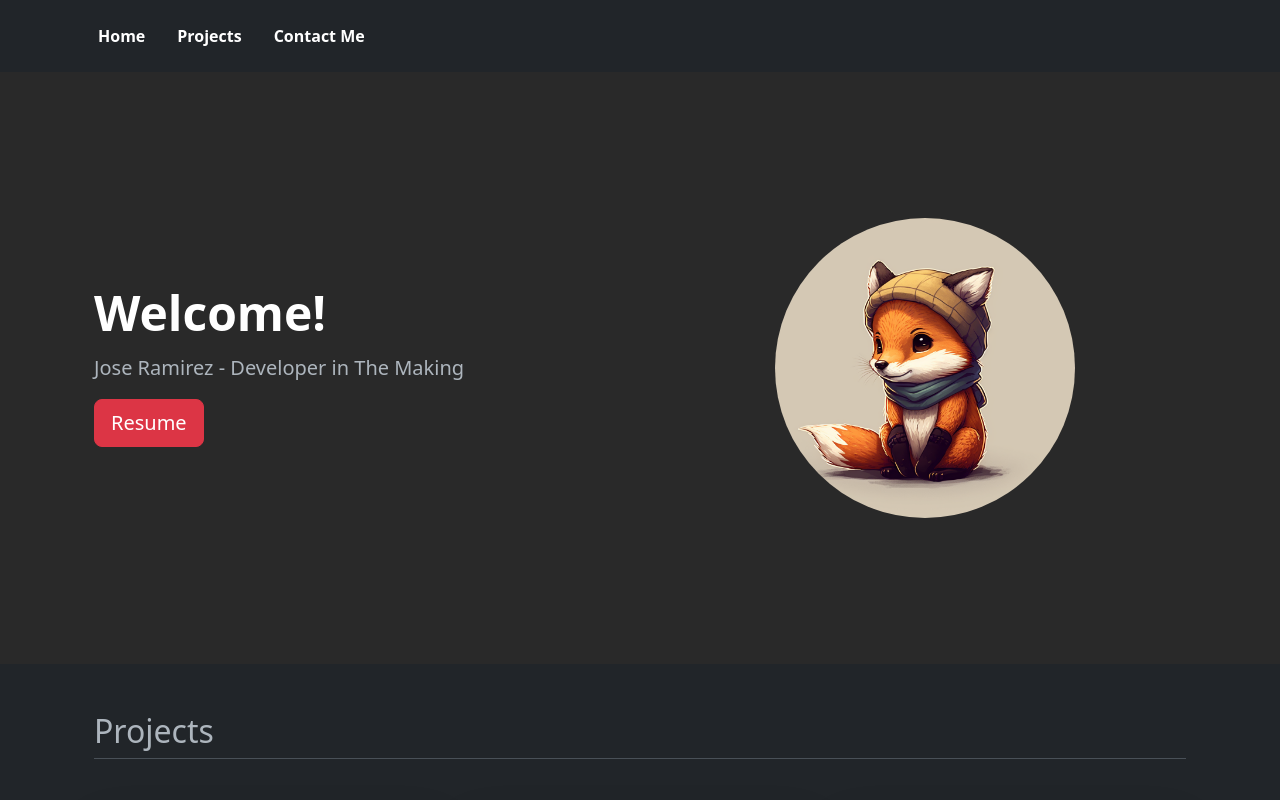
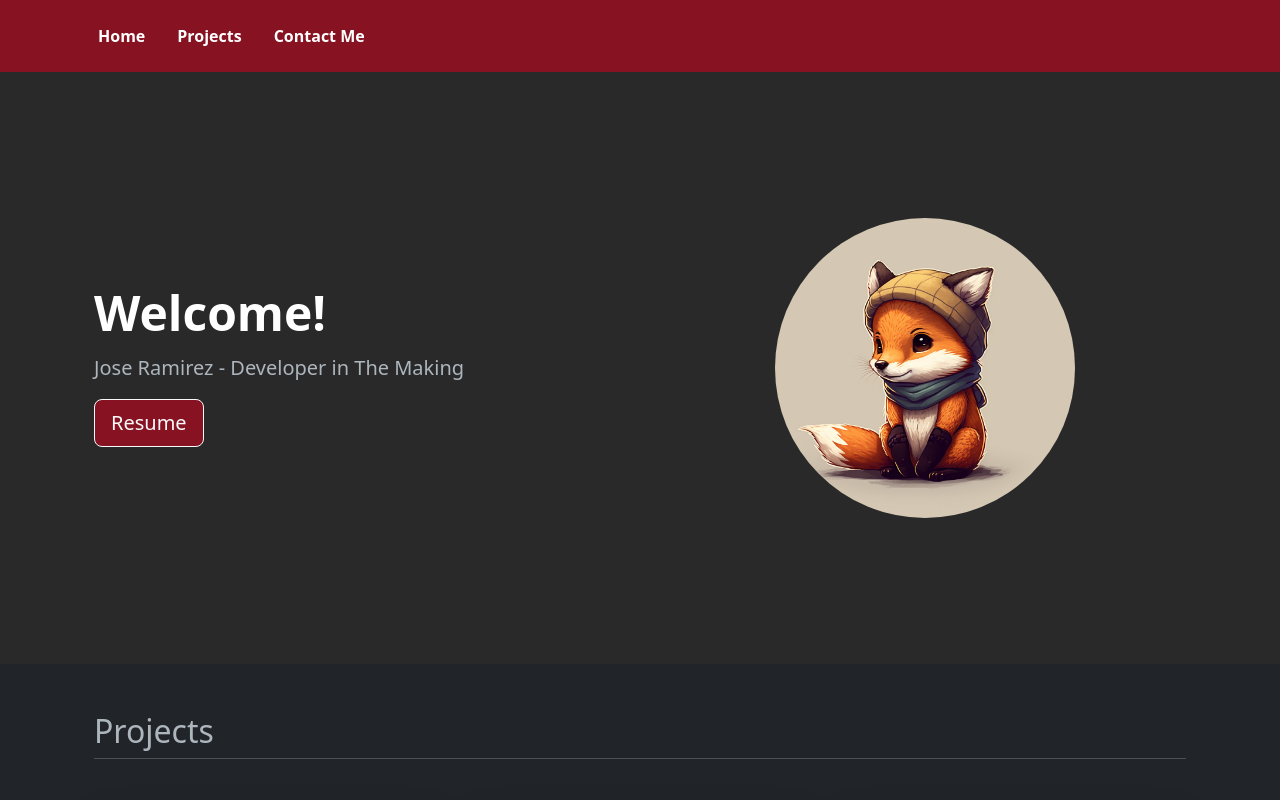
Before and after one commit to nowaymyname27/Personal-Website, a plain HTML site: page index.html in a window 1280 px wide. Shown: the top 800 px of the page. Drawn offline with nearby package versions, Linux system fonts and the light colour scheme.

Commit message:
Cleaned up the NavBar more

```diff
--- a/css/style.css
+++ b/css/style.css
@@ -9,8 +9,21 @@
     padding: 50px;
 }
 
+#header {
+    background-color: #871222;
+}
+
+.btn {
+    background-color: #871222;
+}
+
 .nav-link {
     color: white;
+}
+
+.nav-link:hover {
+    color: black;
+    background-color: white;
 }
 
 #footer {
--- a/index.html
+++ b/index.html
@@ -11,6 +11,7 @@
   </head>
   <body>
     <!-- Header -->
+    <section id="header">
       <div class="container">
         <header class="d-flex justify-content-left py-3">
           <ul class="nav nav-pills fw-bold">
@@ -20,6 +21,8 @@
           </ul>
         </header>
       </div>
+    </section>
+
     <!-- Title-->
     <section id="title" class="intro">
         <div class="container px-4 py-5">
@@ -31,7 +34,7 @@
                     <h1 class="display-5 fw-bold text-body-emphasis lh-1 mb-3">Welcome!</h1>
                 <p class="lead">Jose Ramirez - Developer in The Making</p>
                 <div class="d-grid gap-2 d-md-flex justify-content-md-start">
-                  <a class="btn btn-lg btn-danger" href="https://github.com/nowaymyname27/Personal-Website/raw/main/Jose%20Ramirez%20Resume.pdf" role="button">Resume</a>
+                  <a class="btn btn-lg btn-outline-light" href="https://github.com/nowaymyname27/Personal-Website/raw/main/Jose%20Ramirez%20Resume.pdf" role="button">Resume</a>
                 </div>
               </div>
             </div>
```
Lines whose indentation alone changed are shown as unchanged.
